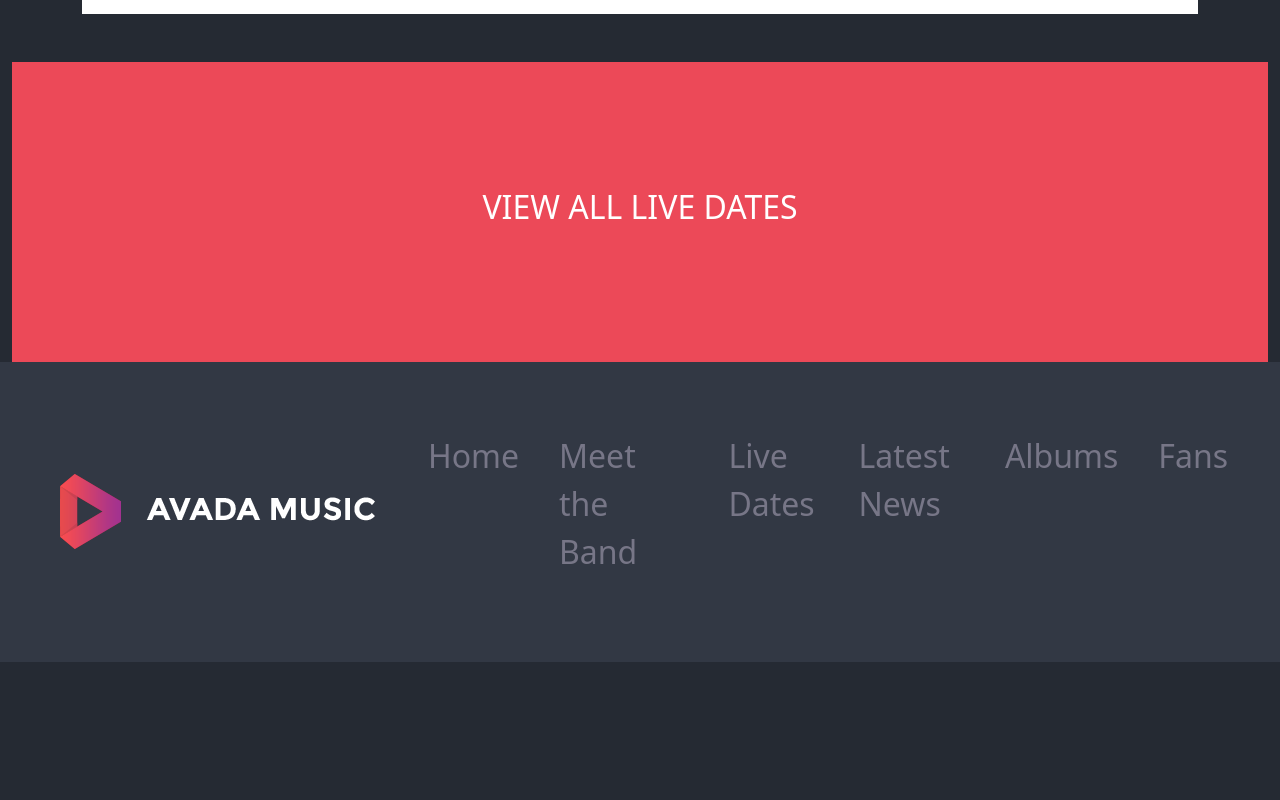
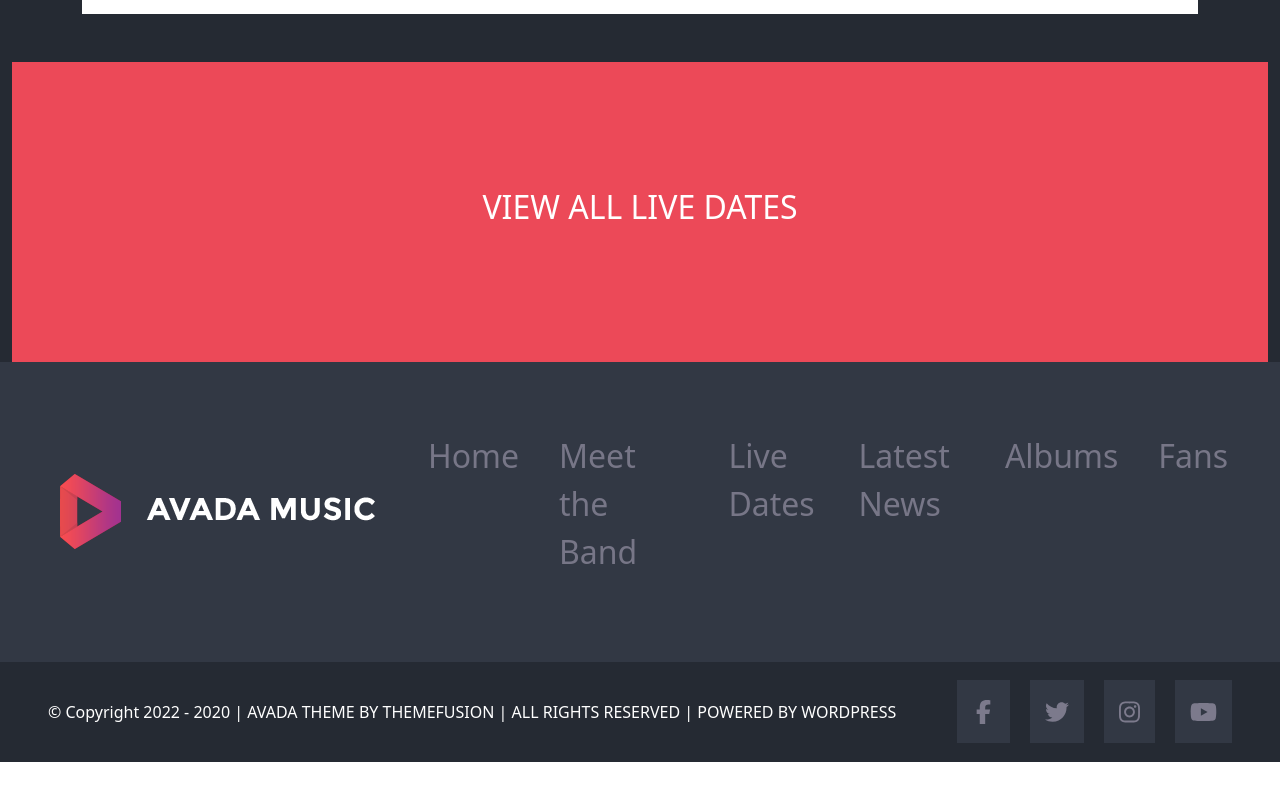
Before and after one commit to SilvioGiacomelli/proj-html-vuejs, a Vue app: page / in a window 1280 px wide. Shown: the part 7438-8238 px from the top of the page. After the commit the page ends 8200 px from the top, so only its background shows below. Built offline with nearby package versions, Linux system fonts and the light colour scheme.

Commit message:
[Footer finito]

```diff
--- a/src/components/Footer.vue
+++ b/src/components/Footer.vue
@@ -19,7 +19,16 @@
         <li>Fans</li>
       </ul>
   </div>
-  <div class="container-fluid footer-down">
+  <div class="container-fluid footer-down d-flex justify-content-between align-items-center px-5">
+    <div class="text-footer">
+      <span>© Copyright 2022 - 2020 | AVADA THEME BY THEMEFUSION | ALL RIGHTS RESERVED | POWERED BY WORDPRESS</span>
+    </div>
+    <div class="icons-footer">
+      <a href="https://facebook.com" target="_blank"><i class="fab fa-facebook-f px-1"></i></a>
+      <a href="https://twitter.com" target="_blank"><i class="fab fa-twitter"></i></a>
+      <a href="https://instagram.com" target="_blank"><i class="fab fa-instagram"></i></a>
+      <a href="https://youtube.com" target="_blank"><i class="fa-brands fa-youtube"></i></a>
+    </div>
   </div>
 </template>
 
@@ -41,9 +50,30 @@
     }
   }
 }
-.footer-down{
+.footer-down {
   background-color: $footer-down-bg;
-  height: 300px;
+  height: 100px;
+  color: $footer-text;
+  font-size: 1rem;
+
+  .text-footer {
+    span {
+      color: #fff;
+    }
+  }
+
+  .icons-footer {
+    a {
+      color: #7c7a8c;
+      font-size: 1.5rem;
+      margin-left: 20px;
+      background-color: #323844;
+      padding: 15px;
+      &:hover {
+        color: white;
+      }
+    }
+  }
 }
 .lista-indice{
   margin-right: 20px;
```
